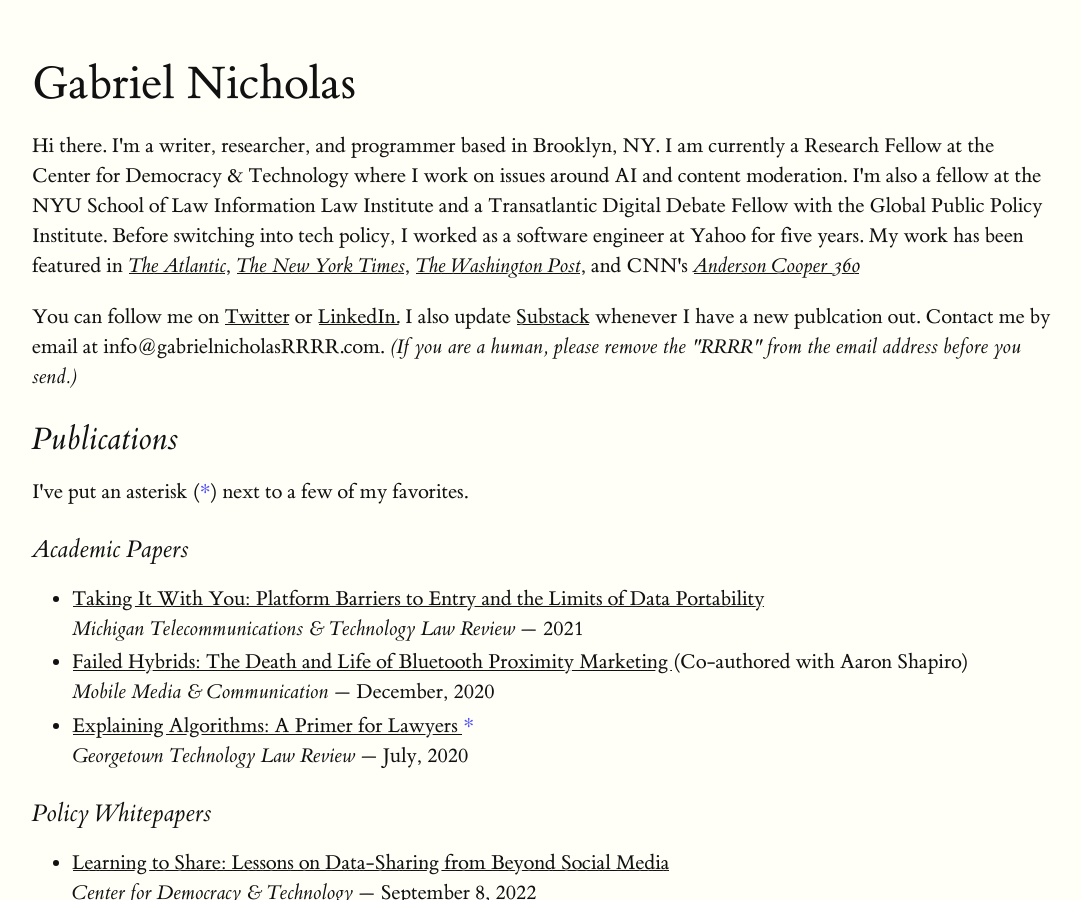
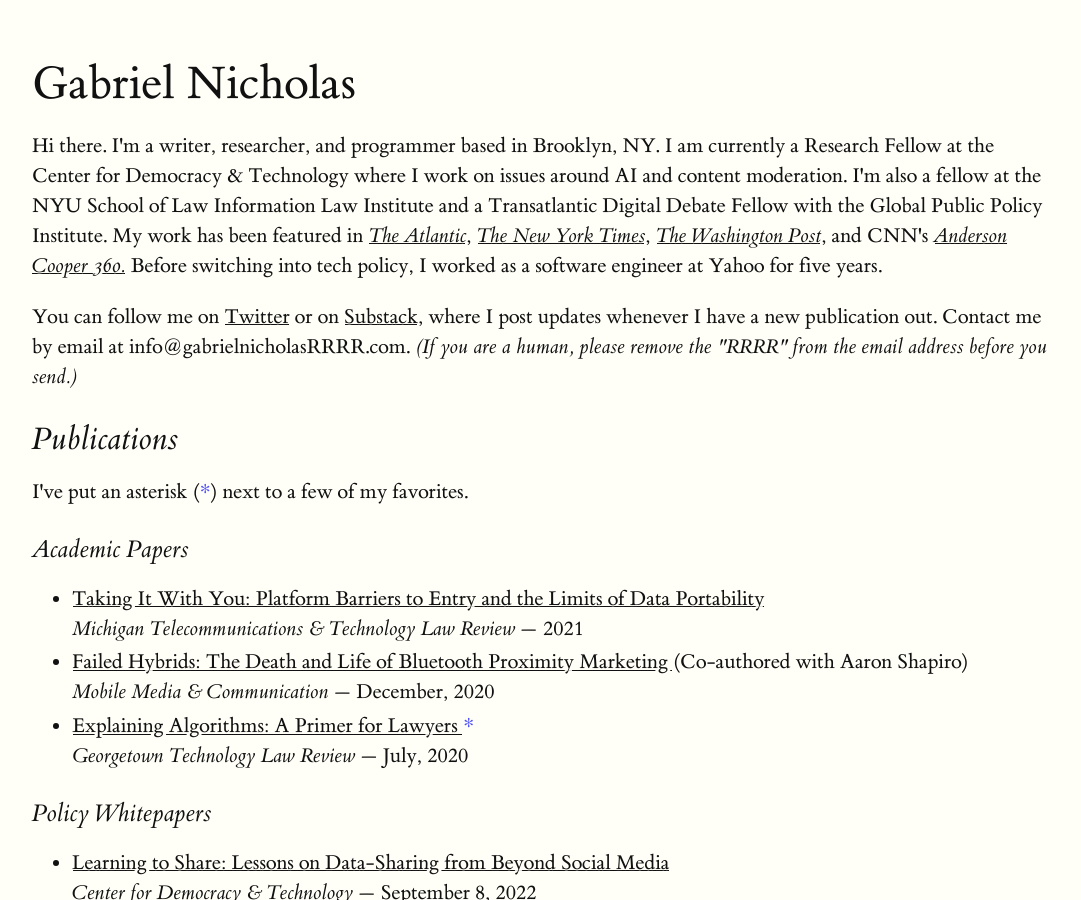
Before and after one commit to gajeam/gajeam.github.io, a Jekyll site: the page built from index.html, in a window 1280 px wide and 900 px high. Shown: the whole window, without its empty margins (96-1177 px from the left). Built offline with Jekyll 4.4.1, drawn with Linux system fonts in a browser that asks for light colours.

Commit message:
Fixed typos

```diff
--- a/index.html
+++ b/index.html
@@ -6,8 +6,8 @@
 
 ---
 <h1>{{ page.title }}</h1>
-<p>Hi there. I'm a writer, researcher, and programmer based in Brooklyn, NY. I am currently a Research Fellow at the Center for Democracy & Technology where I work on issues around AI and content moderation. I'm also a fellow at the NYU School of Law Information Law Institute and a Transatlantic Digital Debate Fellow with the Global Public Policy Institute. Before switching into tech policy, I worked as a software engineer at Yahoo for five years. My work has been featured in <i><a href= {{ site.data.media.atlantic}}>The Atlantic</a></i>, <i><a href= {{ site.data.media.nytimes}}>The New York Times</a></i>, <i><a href= {{ site.data.media.wapo}}>The Washington Post</a></i>, and CNN's <i><a href= {{ site.data.media.cnn }}>Anderson Cooper 360</a></i></p>
-<p> You can follow me on <a href = {{ site.data.contact.twitter }}>Twitter</a> or <a href={{ site.data.contact.linkedin }}>LinkedIn.</a> I also update <a href = {{ site.data.contact.substack }}>Substack</a> whenever I have a new publcation out. Contact me by email at {{site.data.contact.email}}. <i>(If you are a human, please remove the "RRRR" from the email address before you send.)</i>
+<p>Hi there. I'm a writer, researcher, and programmer based in Brooklyn, NY. I am currently a Research Fellow at the Center for Democracy & Technology where I work on issues around AI and content moderation. I'm also a fellow at the NYU School of Law Information Law Institute and a Transatlantic Digital Debate Fellow with the Global Public Policy Institute. My work has been featured in <i><a href= {{ site.data.media.atlantic}}>The Atlantic</a></i>, <i><a href= {{ site.data.media.nytimes}}>The New York Times</a></i>, <i><a href= {{ site.data.media.wapo}}>The Washington Post</a></i>, and CNN's <i><a href= {{ site.data.media.cnn }}>Anderson Cooper 360.</a></i> Before switching into tech policy, I worked as a software engineer at Yahoo for five years.</p>
+<p> You can follow me on <a href = {{ site.data.contact.twitter }}>Twitter</a> or on <a href = {{ site.data.contact.substack }}>Substack</a>, where I post updates whenever I have a new publication out. Contact me by email at {{site.data.contact.email}}. <i>(If you are a human, please remove the "RRRR" from the email address before you send.)</i>
 </p>
 <h2>Publications</h2>
 <p>I've put an asterisk ({{page.fave}}) next to a few of my favorites.
```
